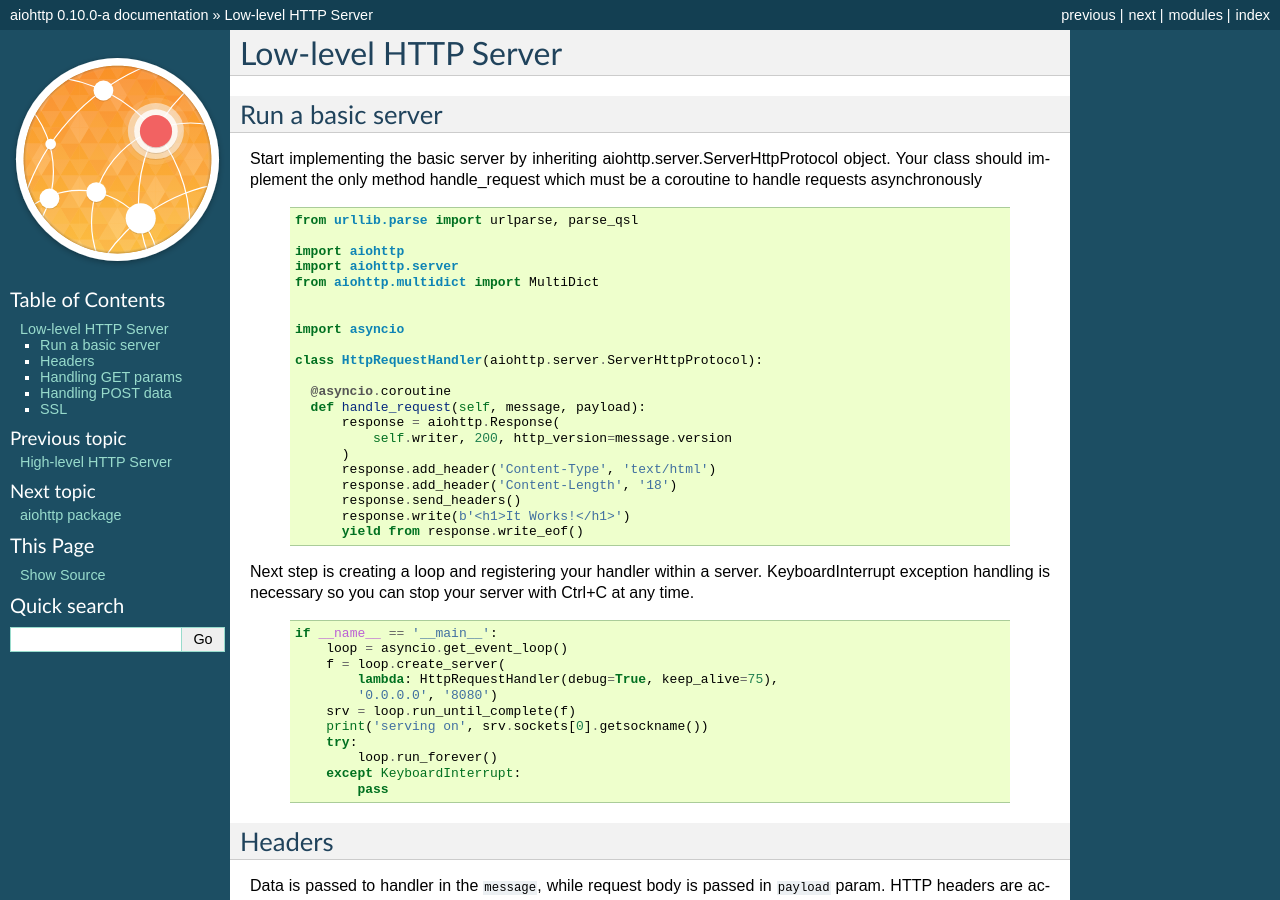
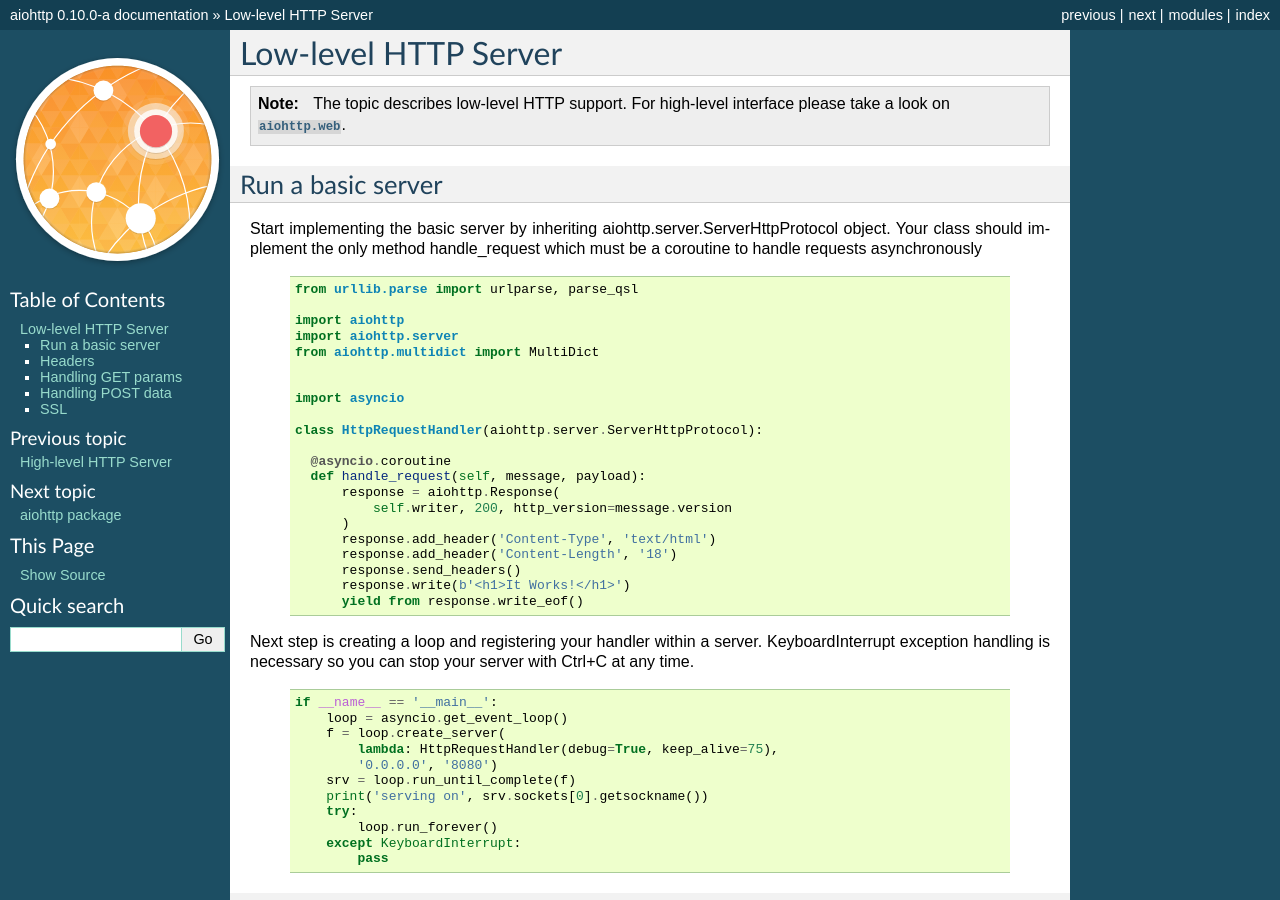
Before and after one commit to MegaDev007/aiohttp, a Sphinx documentation site: the page built from docs/server.rst, in a window 1280 px wide and 900 px high. Built offline with Sphinx 7.4.7, drawn with Linux system fonts in a browser that asks for light colours.

Commit message:
Add note that aiohttp.server is low-level API

```diff
--- a/docs/server.rst
+++ b/docs/server.rst
@@ -4,6 +4,11 @@ Low-level HTTP Server
 =====================
 
 .. module:: aiohttp.server
+
+.. note::
+
+   The topic describes low-level HTTP support. For high-level
+   interface please take a look on :mod:`aiohttp.web`.
 
 Run a basic server
 ------------------
```
